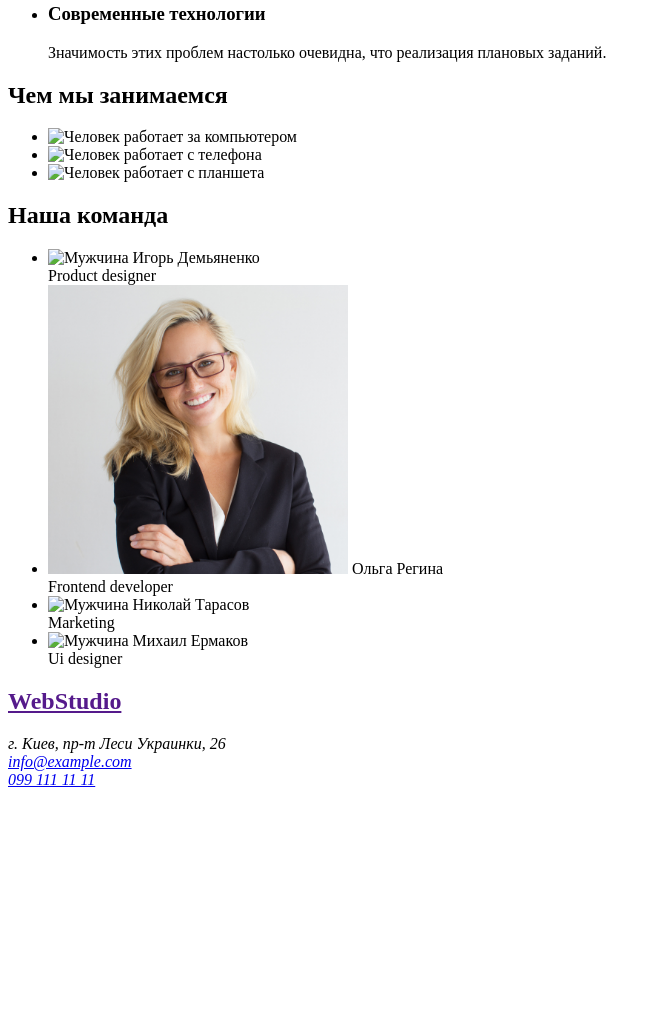
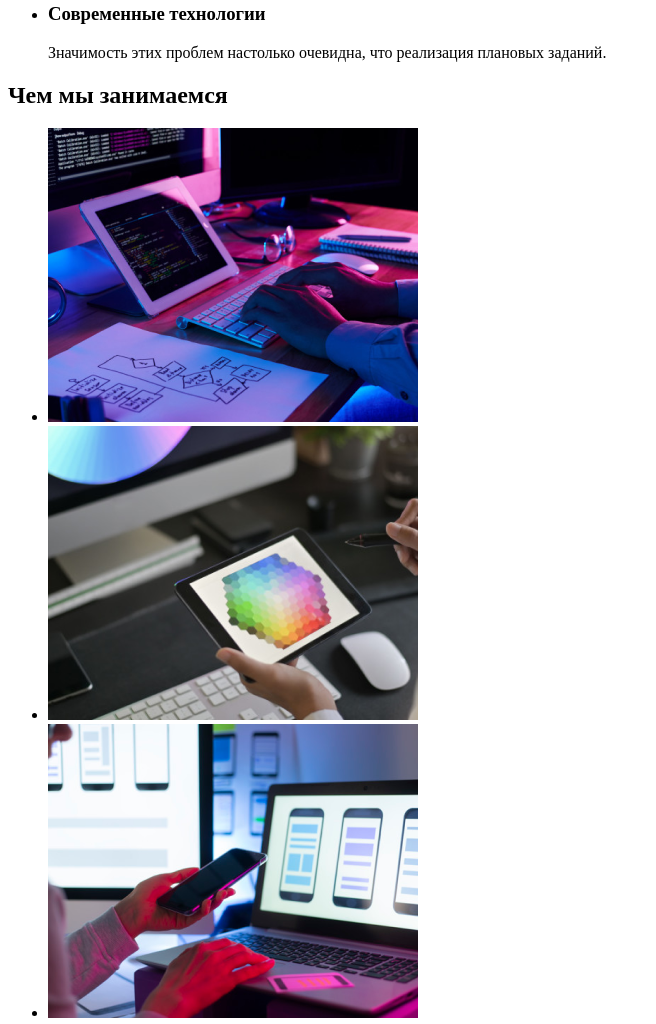
Before and after one commit to Anur13/goit-markup-hw-01, a plain HTML site: page index.html in a window 1280 px wide. Shown: the part 556-1580 px from the top of the page, without its empty margins (0-656 px from the left). Before the commit the page ends 1353 px from the top, so only its background shows below. Drawn offline with Linux system fonts and the light colour scheme; the site is published under a folder, as on GitHub Pages, so addresses that start at the root find nothing.

Commit message:
Update index.html

```diff
--- a/index.html
+++ b/index.html
@@ -68,16 +68,16 @@
       <h2>Чем мы занимаемся</h2>
       <ul>
         <li>
-          <img src="/images/img.png" alt="Человек работает за компьютером" />
+          <img src="images/img.png" alt="Человек работает за компьютером" />
           <a href=""></a>
         </li>
         <li>
-          <img src="/images/img(2).png" alt="Человек работает с телефона " />
+          <img src="images/img(2).png" alt="Человек работает с телефона " />
           <a href=""></a>
         </li>
 
         <li>
-          <img src="/images/img(1).png" alt="Человек работает с планшета" />
+          <img src="images/img(1).png" alt="Человек работает с планшета" />
           <a href=""></a>
         </li>
       </ul>
@@ -86,7 +86,7 @@
       <h2>Наша команда</h2>
       <ul>
         <li>
-          <img src="/images/игорь_демьяненко.jpg" alt="Мужчина" width="300" />
+          <img src="images/игорь_демьяненко.jpg" alt="Мужчина" width="300" />
           Игорь Демьяненко<br />
           Product designer
         </li>
@@ -96,12 +96,12 @@
           Frontend developer
         </li>
         <li>
-          <img src="/images/николай_тарасов.jpg" alt="Мужчина" width="300" />
+          <img src="images/николай_тарасов.jpg" alt="Мужчина" width="300" />
           Николай Тарасов<br />
           Marketing
         </li>
         <li>
-          <img src="/images/михаил_ермаков.jpg" alt="Мужчина" width="300" />
+          <img src="images/михаил_ермаков.jpg" alt="Мужчина" width="300" />
           Михаил Ермаков<br />
           Ui designer
         </li>
```
